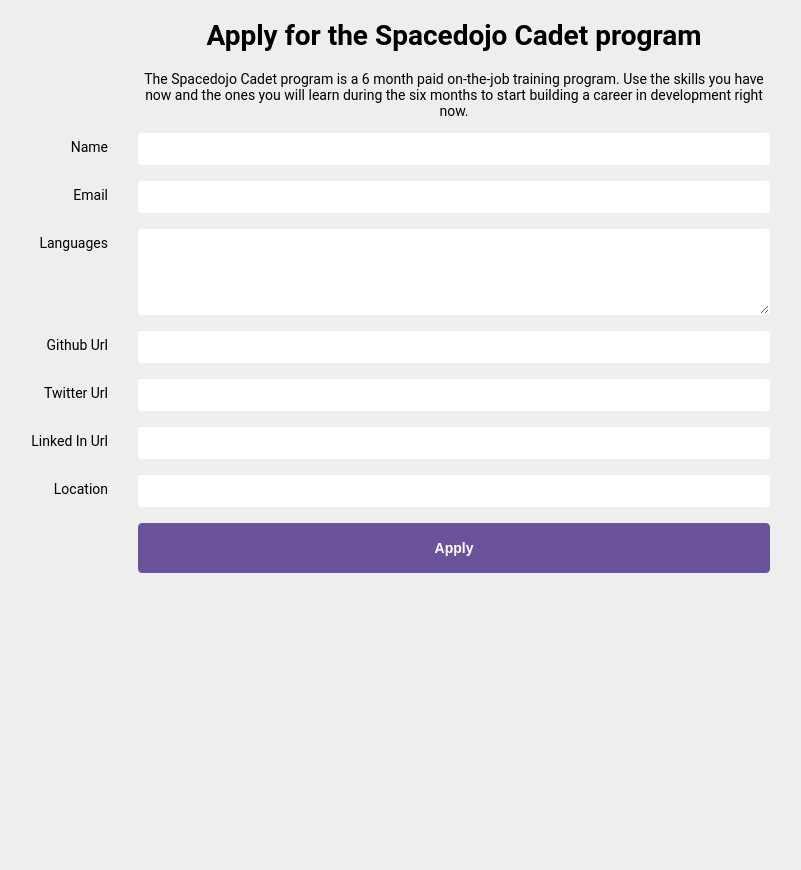
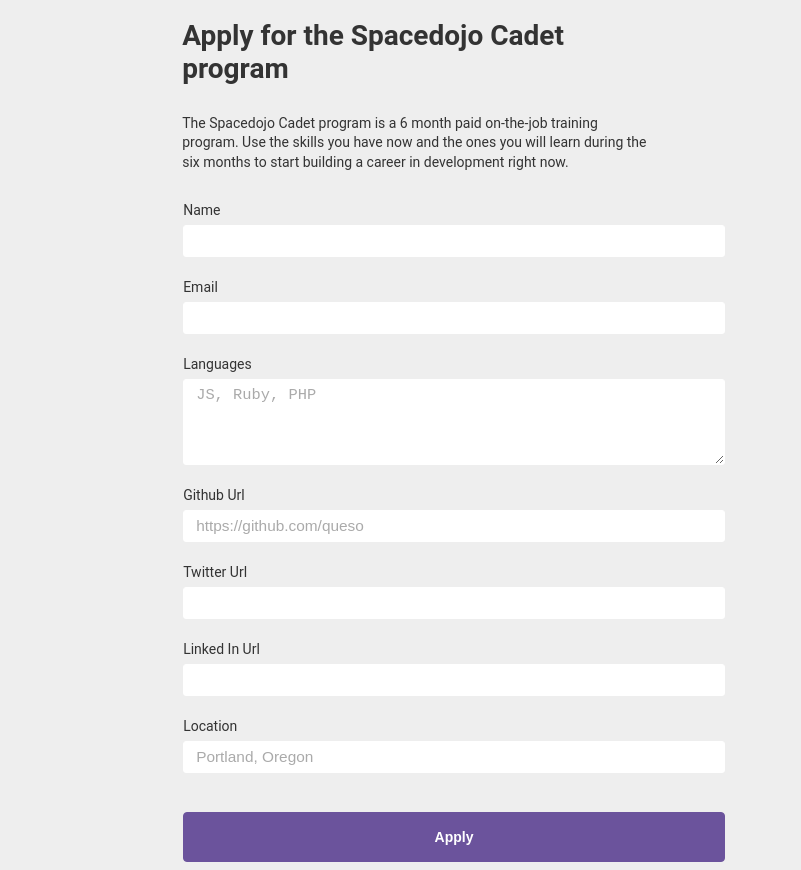
Before and after one commit to thespacedojo/cadet, a Next.js app: page /apply in a window 1280 px wide. Shown: the whole page, without its empty margins (186-987 px from the left). Before the commit the page ends 800 px from the top, so only its background shows below. Built offline with nearby package versions, Linux system fonts and the light colour scheme.

Commit message:
A few more style changes and a way to deploy now

```diff
--- a/package.json
+++ b/package.json
@@ -3,6 +3,7 @@
   "scripts": {
     "dev": "next",
     "build": "next build",
+    "export": "next build && next export",
     "start": "next start"
   },
   "dependencies": {
--- a/pages/_document.js
+++ b/pages/_document.js
@@ -25,7 +25,7 @@
 					<link href="https://fonts.googleapis.com/css?family=Open+Sans:400,700|Roboto:400,700" />
 					{this.props.styleTags}
         </Head>
-        <body style={{ 'fontFamily': "'Roboto', sans-serif", 'background-color': '#eee', 'font-size': '14px' }}>
+        <body style={{ 'fontFamily': "'Roboto', sans-serif", 'background-color': '#eee', 'font-size': '14px', 'color': '#333' }}>
           <Main />
           <NextScript />
         </body>
--- a/pages/apply.js
+++ b/pages/apply.js
@@ -22,17 +22,22 @@
 `;
 
 const Header = styled.h1`
-	text-align: center;
+	text-align: left;
+	margin-left: 28.5%;
+	width: 37%;
 `
 const Intro = styled.p`
-	text-align: center;
-	width: 50%;
-	margin-left: 25%;
+	text-align: left;
+	width: 37%;
+	margin-left: 28.5%;
+	padding: 10px 0px;
+	line-height: 1.4em;
+	max-width: 75ch;
 `
 
 const StyledInput = styled(Input)`
 	display: grid;
-	grid-template-columns: 0.5fr 0.5fr 2fr 1fr;
+	grid-template-columns: 1fr 1.5fr 1fr;
 	margin-bottom: 1rem;
 
 	input, textarea {
@@ -40,6 +45,12 @@
 		border-radius: 3px;
 		border: 1px solid white;
 		font-size: 1.1em;
+		grid-row-start: 2;
+		grid-column-start: 2;
+
+		::placeholder {
+			color: #aaa;
+		}
 	}
 
 	input:focus, textarea:focus {
@@ -49,18 +60,20 @@
 
 	label {
 		grid-column-start: 2;
-		text-align: right;
+		grid-row-start: 1;
+		text-align: left;
 		padding-right: 30px;
 		padding-top: 6px;
+		margin-bottom: 7px;
 	}
 `
 
 const Button = styled(Input)`
 	display: grid;
-	grid-template-columns: 0.5fr 0.5fr 2fr 1fr;
+	grid-template-columns: 1fr 1.5fr 1fr;
 
 	input[type="submit"] {
-		grid-column-start: 3;
+		grid-column-start: 2;
 		background-color: #6b539c;
 		border: 1px solid #6b539c;
 		color: white;
@@ -69,7 +82,7 @@
 		width: 100%;
 		display: inline-block;
     padding: 6px 12px;
-    margin-bottom: 0;
+    margin: 1.6em 0 0 0;;
     font-size: 14px;
     line-height: 1.42857143;
     text-align: center;
@@ -107,11 +120,11 @@
 					}}>
 						<StyledInput type="text" label="name" required />
 						<StyledInput type="email" label="email" required />
-						<StyledInput type="textarea" label="languages" rows="4" hint="Languages you've used to develop before" required />
-						<StyledInput type="text" label="githubUrl" />
+						<StyledInput type="textarea" label="languages" rows="4" placeholder="JS, Ruby, PHP" hint="Languages you've used to develop before" required />
+						<StyledInput type="text" label="githubUrl" placeholder="https://github.com/queso" />
 						<StyledInput type="text" label="twitterUrl" />
 						<StyledInput type="text" label="linkedInUrl" />
-						<StyledInput type="text" label="location" hint="Your physical city and state" required />
+						<StyledInput type="text" label="location" placeholder="Portland, Oregon" hint="Your physical city and state" required />
 						<Button type="submit" value="Apply" />
 					</Form>
 				</fragment>
```
